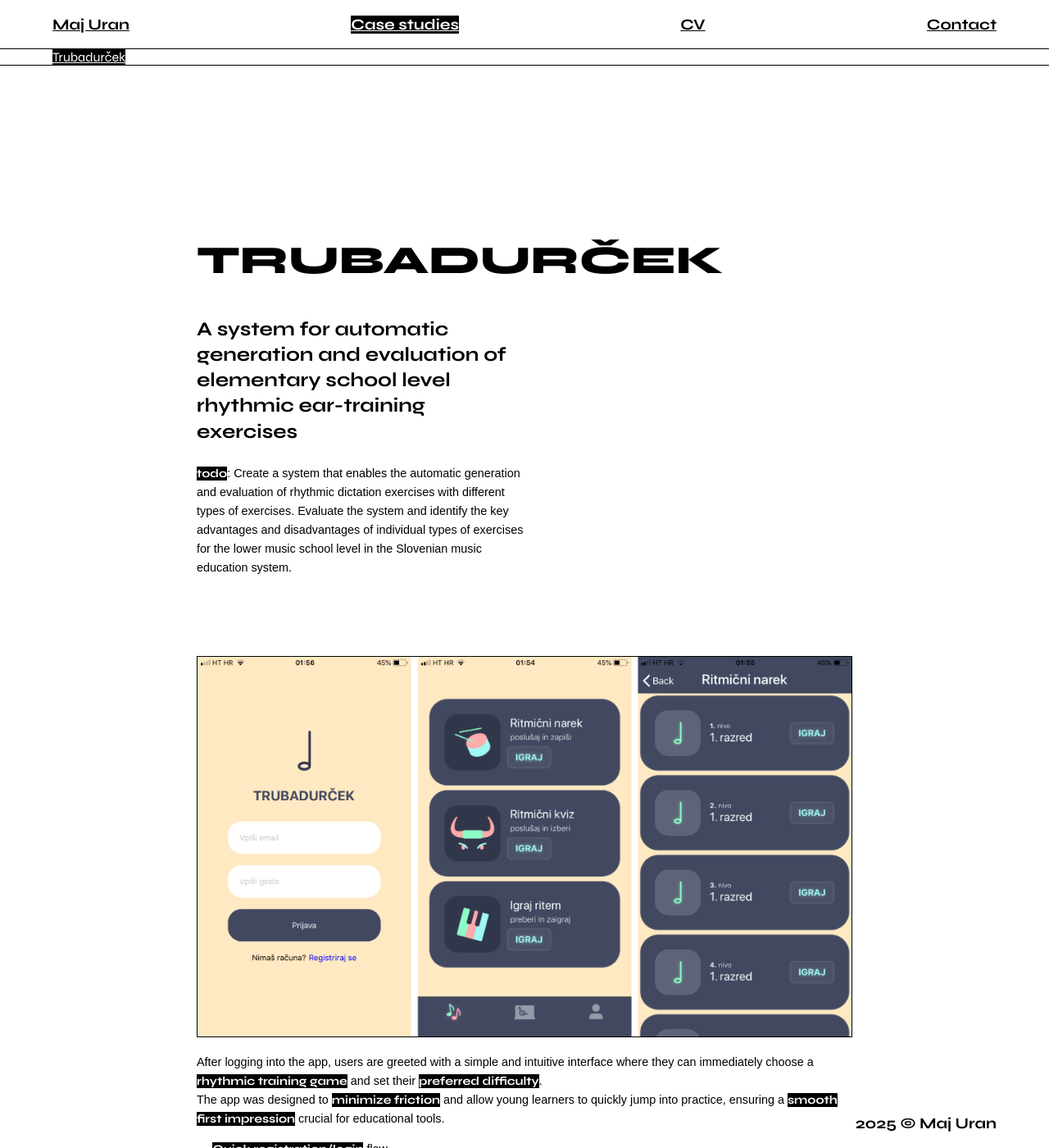
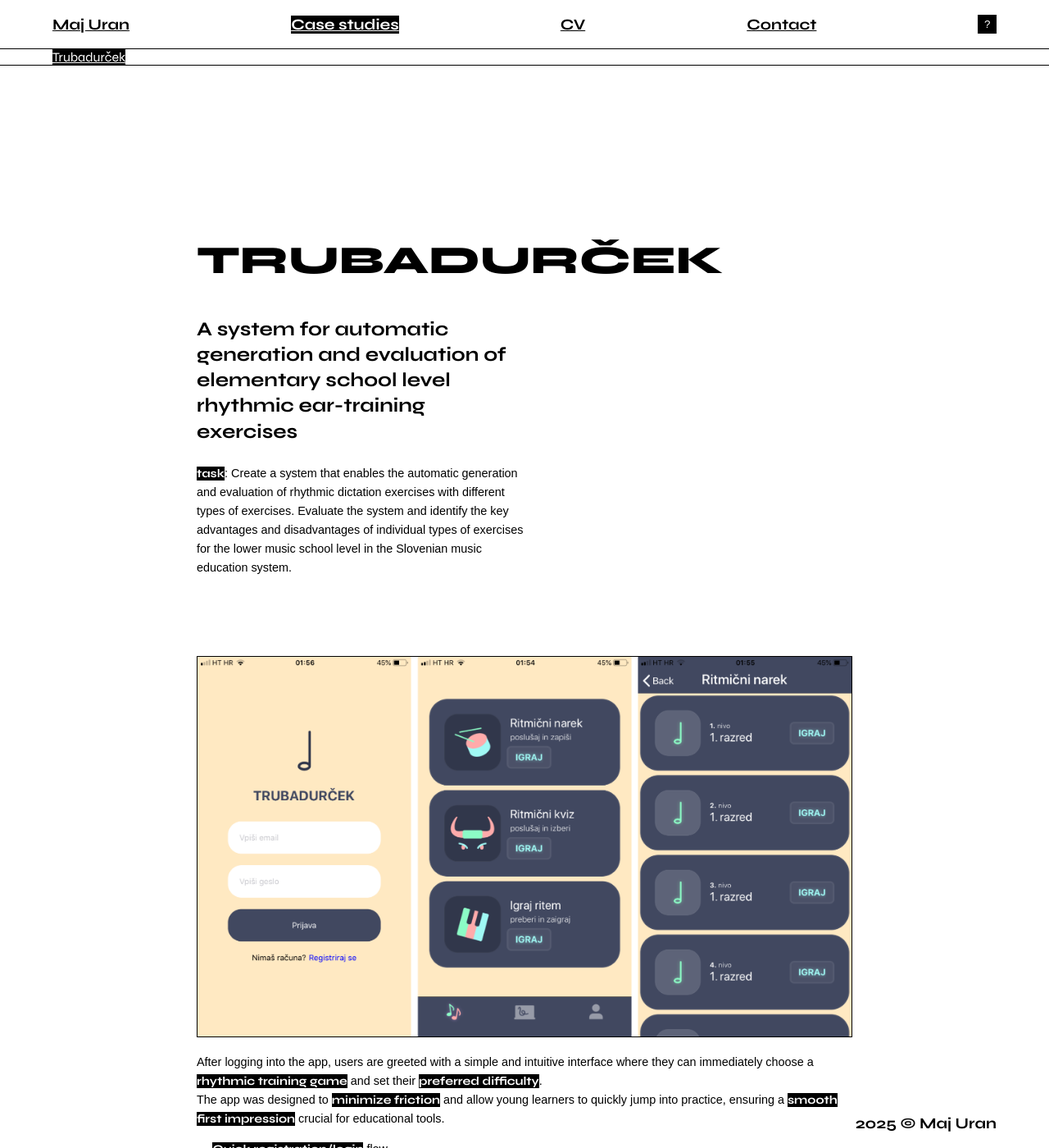
Before and after one commit to uranmaj/uranmaj.github.io, a Jekyll site: the page built from _case-studies/trubadurcek.md, in a window 1280 px wide and 1400 px high. Shown: the whole window at 82% size. Built offline with Jekyll 4.4.1, drawn with Linux system fonts in a browser that asks for light colours; some web fonts are replaced.

Commit message:
Dark mode

```diff
--- a/_includes/header.html
+++ b/_includes/header.html
@@ -8,6 +8,7 @@
       {{ item.title }}
     </a>
     {% endfor %}
+    <button type="button" id="mode-switch">?</button>
   </nav>
 </header>
 
--- a/_layouts/case-study.html
+++ b/_layouts/case-study.html
@@ -6,7 +6,7 @@
 
 <section id="case-study">
   <h2>{{ page.subtitle }}</h2>
-  <p><strong>todo</strong>: {{ page.description }}</p>
+  <p><strong>task</strong>: {{ page.description }}</p>
 </section>
 
 {% if page.videos %} {% for video in page.videos %}
--- a/_layouts/default.html
+++ b/_layouts/default.html
@@ -47,5 +47,6 @@
   </div>
 
   <script src="{{ "/assets/js/image-zoom.js" | relative_url }}"></script>
+  <script src="{{ "/assets/js/mode-switch.js" | relative_url }}"></script>
 </body>
 </html>
--- a/assets/css/style.css
+++ b/assets/css/style.css
@@ -12,15 +12,29 @@
     font-display: swap;
 }
 
+:root {
+    --color: black;
+    --background-color: white;
+    --border: 1px solid black;
+}
+
+body.dark {
+    --color: white;
+    --background-color: black;
+    --border: 1px solid white;
+}
+
 body {
     font-family: 'IBMPlexSans', sans-serif;
+    color: var(--color);
+    background-color: var(--background-color);
     margin: 0;
 }
 
 strong {
-    color: white;
+    color: var(--background-color);
     font-weight: 700;
-    background-color: black;
+    background-color: var(--color);
 }
 
 h1,
@@ -32,15 +46,15 @@
 }
 
 a {
-    color: black;
-    background-color: white;
+    color: var(--color);
+    background-color: var(--background-color);
     cursor: pointer;
     text-decoration: underline;
 }
 
 a.active {
-    color: white;
-    background-color: black;
+    color: var(--background-color);
+    background-color: var(--color);
 }
 
 header {
@@ -59,6 +73,18 @@
     gap: 1.5rem;
 }
 
+button#mode-switch {
+    cursor: pointer;
+    height: 22.5px;
+    width: 22.5px;
+    display: flex;
+    justify-content: center;
+    align-items: center;
+    background-color: var(--color);
+    color: var(--background-color);
+    border: none;
+}
+
 nav#case-studies-nav {
     z-index: 10;
     position: fixed;
@@ -67,9 +93,9 @@
     gap: 1.5rem;
     width: 100%;
     padding: 0 4rem;
-    background-color: white;
-    border-top: 1px solid black;
-    border-bottom: 1px solid black;
+    background-color: var(--background-color);
+    border-top: var(--border);
+    border-bottom: var(--border);
 }
 
 footer {
@@ -163,18 +189,18 @@
 
 .case-study_link {
     display: flex;
-    background-color: white;
-    border-top: 1px solid black;
-    border-bottom: 1px solid black;
-    border-right: 1px solid black;
+    background-color: var(--background-color);
+    border-top: var(--border);
+    border-bottom: var(--border);
+    border-right: var(--border);
 }
 
 .image-zoom,
 video {
     max-width: 100%;
     box-sizing: border-box;
-    border: 1px solid black;
-    background-color: white;
+    border: var(--border);
+    background-color: var(--background-color);
 }
 
 .image-zoom {
@@ -202,6 +228,6 @@
 #overlay img {
     max-width: 90%;
     max-height: 90%;
-    border: 1px solid black;
-    background-color: white;
+    border: var(--border);
+    background-color: var(--background-color);
 }
--- /dev/null
+++ b/assets/js/mode-switch.js
@@ -0,0 +1,16 @@
+document.addEventListener('DOMContentLoaded', function () {
+    const button = document.getElementById('mode-switch');
+
+    if (localStorage.getItem('dark')) {
+        document.body.classList.add('dark');
+    }
+
+    button.addEventListener('click', function () {
+        const isDark = document.body.classList.toggle('dark');
+        if (isDark) {
+            localStorage.setItem('dark', 'true');
+        } else {
+            localStorage.removeItem('dark');
+        }
+    });
+});
```
